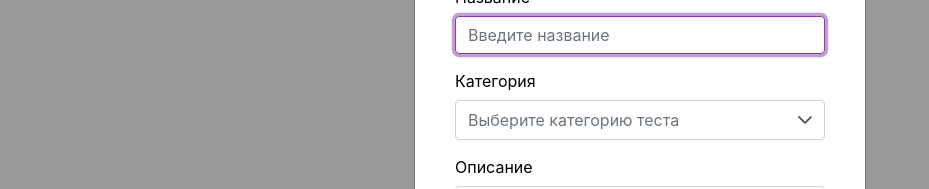
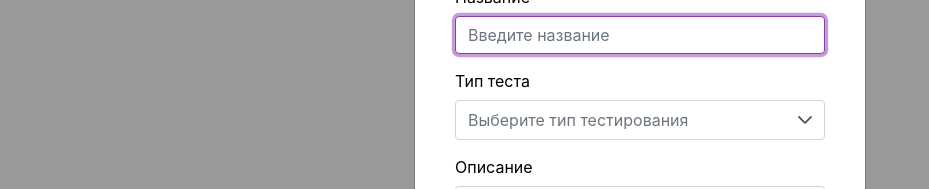
Before and after one commit to os-nsu/ostest-front, a React (Vite) app: page /tests in a window 1280 px wide. Shown: the part 235-424 px from the top of the page, without its empty margins (0-929 px from the left). Built offline with nearby package versions, Linux system fonts and the light colour scheme.

Commit message:
12200 edit TestForm: change label of type field

```diff
--- a/src/components/forms/TestForm/TestForm.tsx
+++ b/src/components/forms/TestForm/TestForm.tsx
@@ -19,8 +19,8 @@ export default function TestForm() {
       />
       <DefaultDropdown
         options={testOptions}
-        label="Категория"
-        placeholder="Выберите категорию теста"
+        label="Тип теста"
+        placeholder="Выберите тип тестирования"
         onSelect={value => onFieldChange('type', value || '')}
       />
       <DefaultTextArea
```
